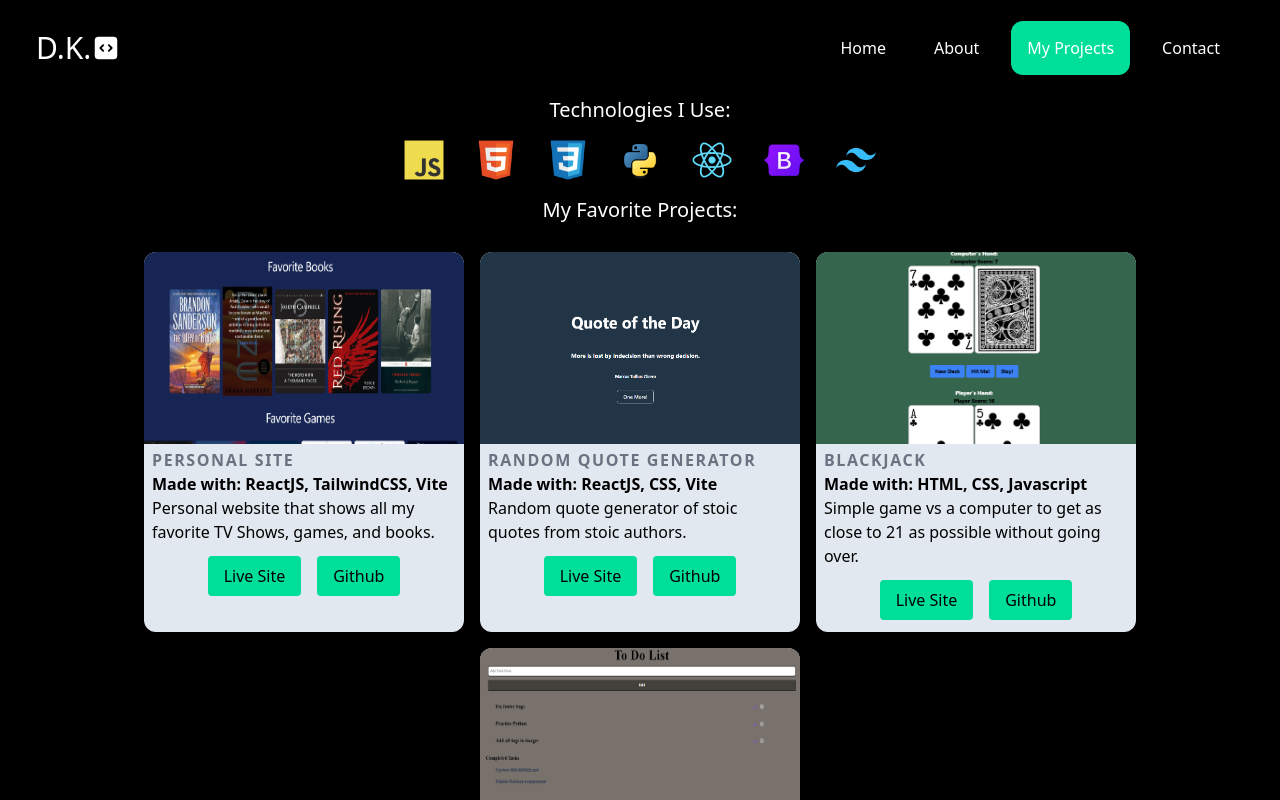
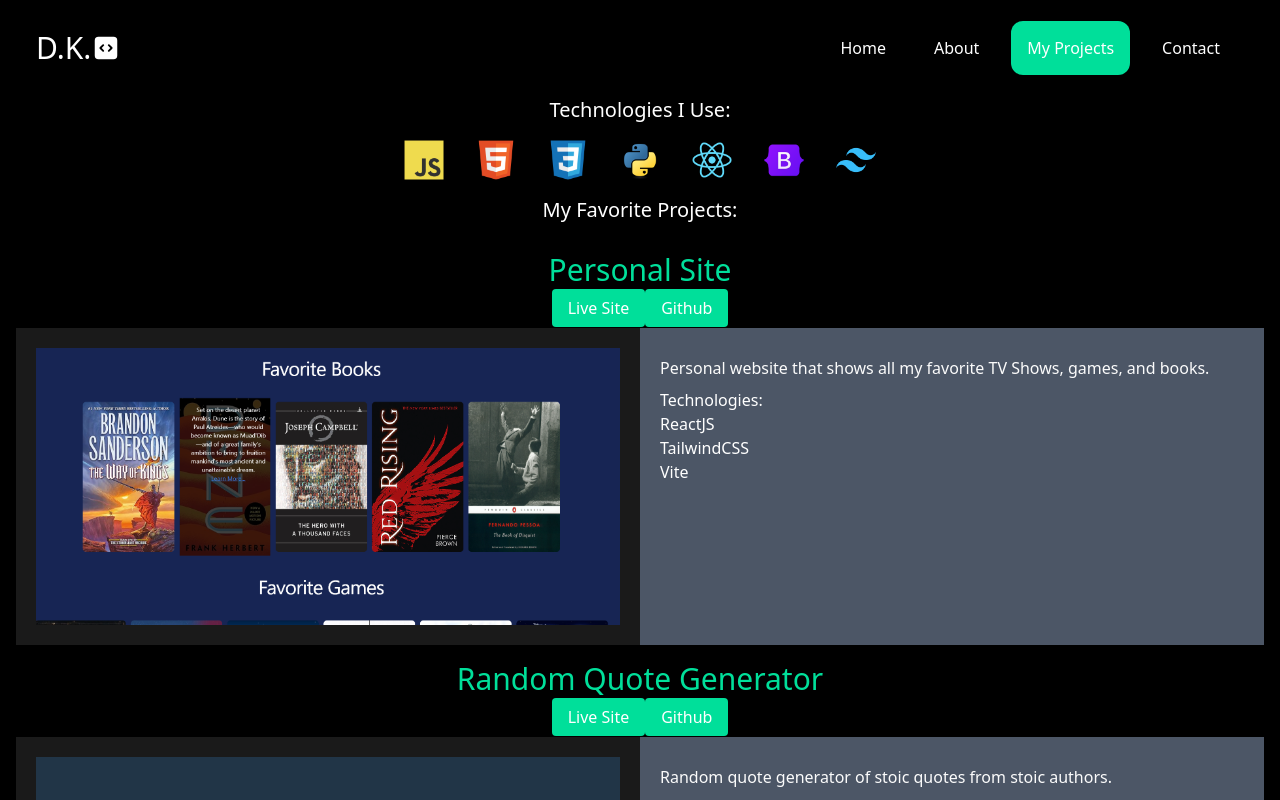
Before and after one commit to JabaDUDE/react-portfolio, a React (Vite) app: page /projects in a window 1280 px wide. Shown: the top 800 px of the page. Built offline with nearby package versions, Linux system fonts and the light colour scheme.

Commit message:
started to recreatec cards

```diff
--- a/src/components/pages/projects/Card.jsx
+++ b/src/components/pages/projects/Card.jsx
@@ -18,18 +18,33 @@ const Button = ({ link, text }) => {
 }
 
 
-export default function Card({ project: {name, technology, image, link, github, description} }) {
+export default function Card({ project: {name, technologies, image, link, github, description} }) {
   return (
-    <div className='bg-slate-200 rounded-xl w-80 flex flex-col'>
-    <img src={image} alt={name} className='w-full h-48 rounded-t-xl mb-1' />
-    <div className='text-black px-2'>
-        <h1 className='text-gray-500 font-bold tracking-widest mb-0 uppercase'>{name}</h1>
-        <h3 className='font-bold mt-0'>Made with: {technology} </h3>
-        <p>{description}</p>
-        <div className='flex gap-4 my-3 justify-center'>
-          <Button link={link} text='Live Site' />
-          <Button link={github} text='Github' />
+    <div>
+    <div>
+      <h2 className='text-center text-[#00df9a] text-3xl'>{name}</h2>
+      <div className='my-2 text-center'>
+        <Button link={link} text='Live Site'/>
+        <Button link={github} text='Github' />
+      </div>
+      <div className='min-h-[30vh] flex flex-wrap'>
+        <div className='w-full lg:w-1/2 p-5 bg-[#1a1a1a]'>
+          <div className='min-h-full min-w-full'>
+            <img src={image} alt={name} />
+          </div>
         </div>
+        <div className='w-full lg:w-1/2 p-5 bg-[#4c5666]'>
+          <div className='text-[#fbfbfb] my-2'>
+            <p>{description}</p>
+          </div>
+          <div className='text-bold'>Technologies:</div>
+          <ul>
+            {technologies.map((item, index) => (
+              <li key={index}>{item}</li>
+            ))}
+          </ul>
+        </div>
+      </div>
     </div>
     </div>
   )
--- a/src/components/pages/projects/Projects.jsx
+++ b/src/components/pages/projects/Projects.jsx
@@ -20,7 +20,7 @@ function Projects() {
 
       <h1 className='text-center text-xl'>My Favorite Projects:</h1>
 
-      <div className='flex flex-wrap justify-center gap-4 my-3 mx-auto p-4 items-stretch'>
+      <div className='flex flex-col justify-center gap-4 my-3 mx-auto p-4 items-stretch'>
         {Project.map((project, index) => {
           return <Card project={project} key={index} />
         })}
```
